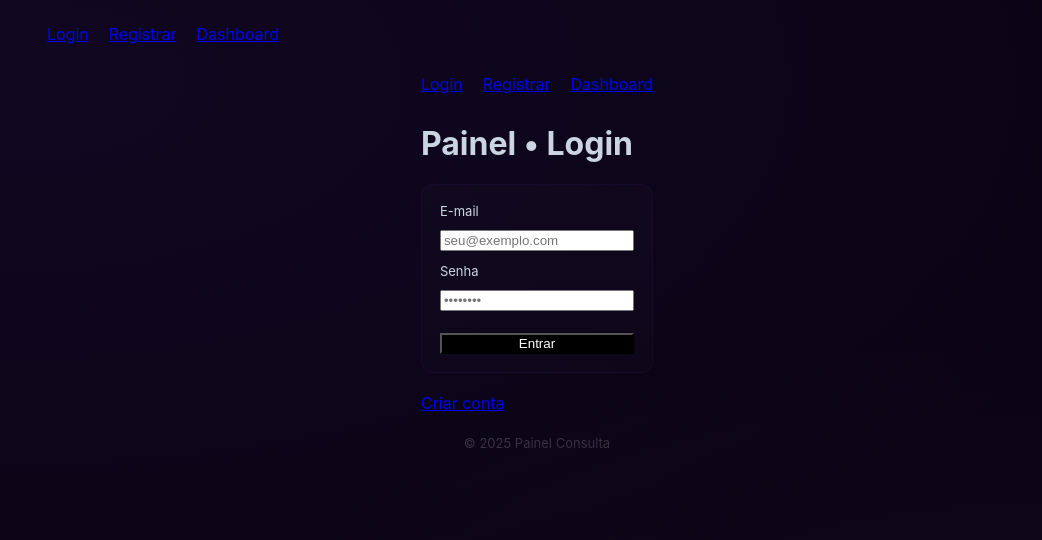
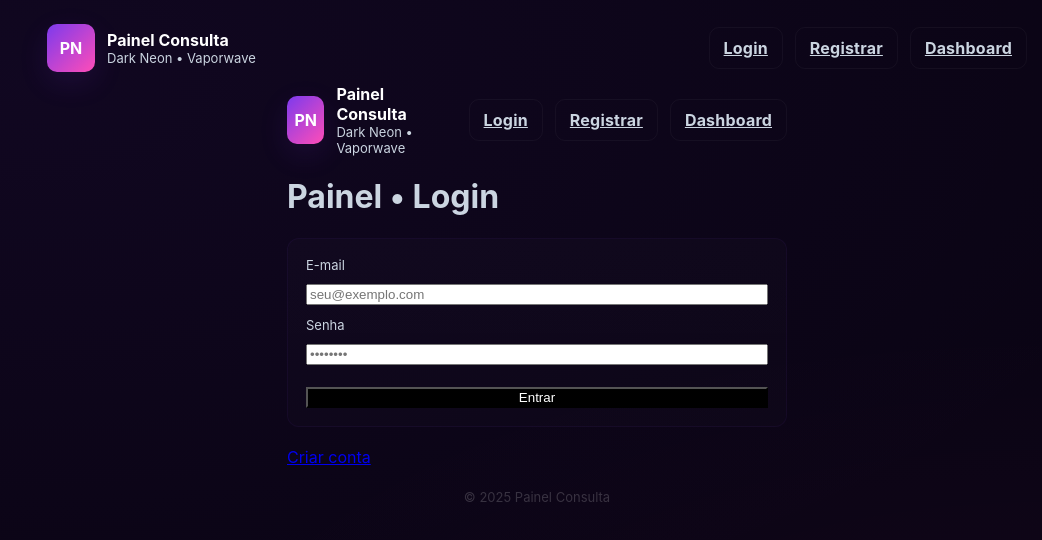
Before and after one commit to nk3unico1533/frontend-painel, a Next.js app: page / in a window 1280 px wide. Shown: the top 540 px of the page, without its empty margins (103-1145 px from the left). Built offline with nearby package versions, Linux system fonts and the light colour scheme.

Commit message:
Atualizar o Header.js

```diff
--- a/app/components/Header.js
+++ b/app/components/Header.js
@@ -1,14 +1,21 @@
 "use client";
-
 import Link from "next/link";
 
 export default function Header() {
   return (
-    <header style={{ marginBottom: "30px" }}>
-      <nav style={{ display: "flex", gap: "20px" }}>
-        <Link href="/">Login</Link>
-        <Link href="/register">Registrar</Link>
-        <Link href="/dashboard">Dashboard</Link>
+    <header style={{ display:"flex", justifyContent:"space-between", alignItems:"center", marginBottom:12 }}>
+      <div className="brand">
+        <div className="logo">PN</div>
+        <div>
+          <div style={{color:"white", fontWeight:700}}>Painel Consulta</div>
+          <div className="small">Dark Neon • Vaporwave</div>
+        </div>
+      </div>
+
+      <nav style={{display:"flex", gap:12, alignItems:"center"}}>
+        <Link className="btn" href="/">Login</Link>
+        <Link className="btn" href="/register">Registrar</Link>
+        <Link className="btn" href="/dashboard">Dashboard</Link>
       </nav>
     </header>
   );
```
